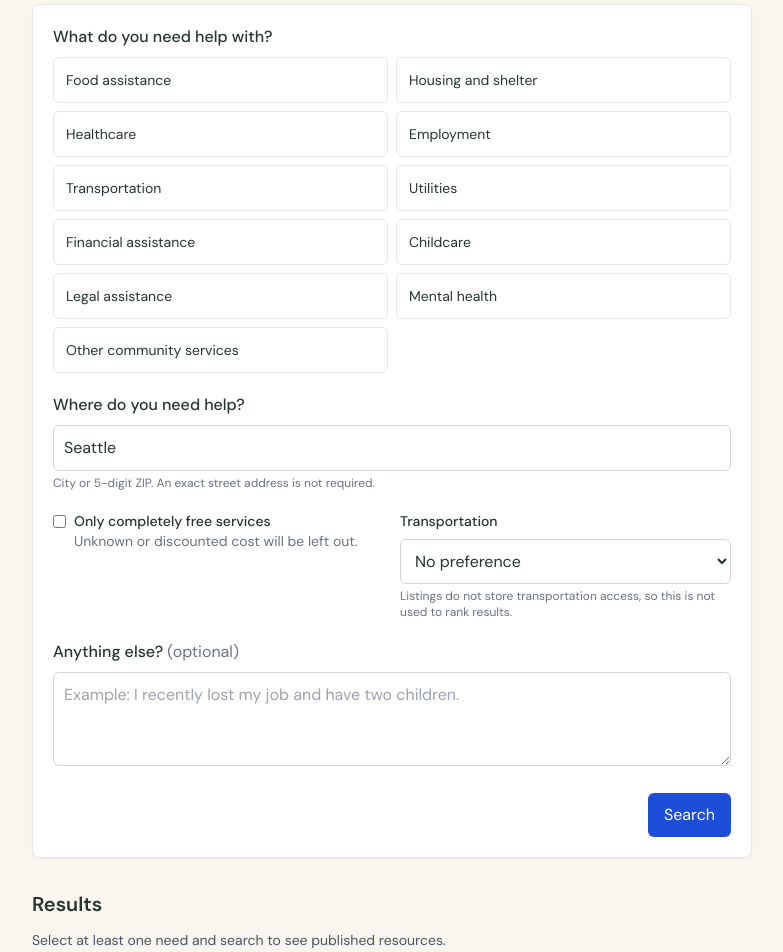
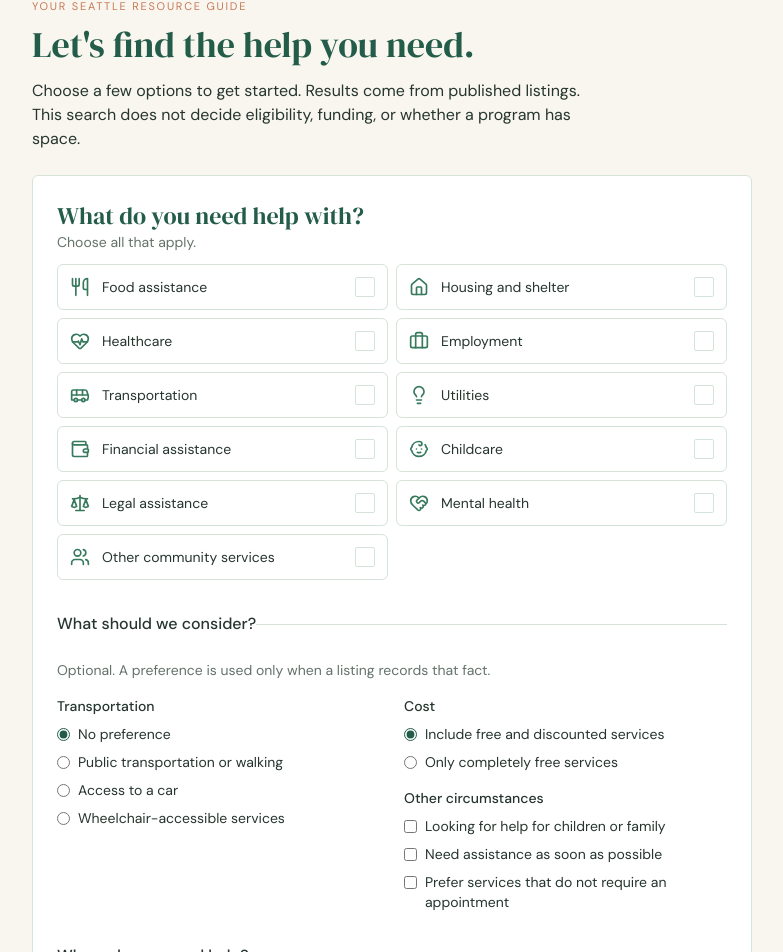
Before and after one commit to sophiaji2025/dubhacks, a Next.js app: page / in a window 1280 px wide. Shown: the part 142-1094 px from the top of the page, without its empty margins (248-1031 px from the left). Built offline with nearby package versions, Linux system fonts and the light colour scheme.

Commit message:
Keep the community green search page after the results merge.
The homepage, form, and cards stay on the cream and forest guide, and search still goes through the shared match client. Icons no longer come from lucide-react.

Co-authored-by: sophiaji2025 <sophiaji2025@users.noreply.github.com>

```diff
--- a/src/components/ResourceCard.tsx
+++ b/src/components/ResourceCard.tsx
@@ -1,61 +1,125 @@
-import type { RankedMatch } from '../lib/matching'
+import type { ReactNode } from 'react'
+import CategoryIcon from './CategoryIcon'
 
-function displayValue(value: string | null | undefined): string {
-  return value && value.trim() ? value : 'Unknown'
+type ResourceView = {
+  id: string
+  name: string
+  description: string | null
+  category: string | null
+  cost: string | null
+  address: string | null
+  city: string | null
+  service_area: string | null
+  zip_codes: string[] | null
+  eligibility: string | null
+  contact: string | null
+  source_url: string | null
+  application_instructions: string | null
+  last_verified: string | null
 }
 
-export default function ResourceCard({ match }: { match: RankedMatch }) {
-  const { resource, score, reasons } = match
-  const sourceHref = resource.source_url && /^https?:\/\//i.test(resource.source_url)
-    ? resource.source_url
-    : null
+export type ResourceMatchView = {
+  resource: ResourceView
+  reasons: string[]
+}
+
+function known(value: string | null | undefined): value is string {
+  return typeof value === 'string' && value.trim().length > 0
+}
+
+function Unknown() {
+  return <span className="text-muted">Unknown</span>
+}
+
+function Field({ label, children }: { label: string; children: ReactNode }) {
+  return (
+    <div>
+      <dt className="inline font-medium text-charcoal">{label}: </dt>
+      <dd className="inline">{children}</dd>
+    </div>
+  )
+}
+
+function placeLine(resource: ResourceView): string | null {
+  const parts: string[] = []
+  if (known(resource.service_area)) parts.push(resource.service_area.trim())
+  else if (known(resource.city)) parts.push(resource.city.trim())
+  if (known(resource.address)) parts.push(resource.address.trim())
+  if (resource.zip_codes && resource.zip_codes.length > 0) {
+    parts.push(`ZIPs ${resource.zip_codes.join(', ')}`)
+  }
+  return parts.length > 0 ? parts.join(' · ') : null
+}
+
+function isHttpUrl(value: string): boolean {
+  return /^https?:\/\//i.test(value.trim())
+}
+
+function OfficialLink({ href }: { href: string | null }) {
+  if (!known(href) || !isHttpUrl(href)) return <Unknown />
+  const url = href.trim()
+  return (
+    <a className="link" href={url} target="_blank" rel="noopener noreferrer">
+      Official website
+    </a>
+  )
+}
+
+function SourceLink({ href }: { href: string | null }) {
+  if (!known(href) || !isHttpUrl(href)) return <Unknown />
+  const url = href.trim()
+  return (
+    <a className="link break-all" href={url} target="_blank" rel="noopener noreferrer">
+      {url}
+    </a>
+  )
+}
+
+function ContactValue({ contact }: { contact: string | null }) {
+  if (!known(contact)) return <Unknown />
+  const value = contact.trim()
+  const phone = value.match(/\(?\d{3}\)?[-.\s]?\d{3}[-.\s]?\d{4}/)
+  if (phone) {
+    const digits = phone[0].replace(/\D/g, '')
+    return <a className="link" href={`tel:+1${digits}`}>{value}</a>
+  }
+  if (value.includes('@')) {
+    return <a className="link" href={`mailto:${value}`}>{value}</a>
+  }
+  return <>{value}</>
+}
+
+export default function ResourceCard({ match }: { match: ResourceMatchView }) {
+  const { resource, reasons } = match
+  const place = placeLine(resource)
+  const category = known(resource.category) ? resource.category : null
 
   return (
-    <article className="p-5 bg-white rounded-lg shadow-sm border border-gray-200">
-      <header className="flex flex-col sm:flex-row sm:justify-between sm:items-start gap-2">
-        <div>
-          <h3 className="text-lg font-semibold">{resource.name}</h3>
-          <p className="text-sm text-gray-600">{displayValue(resource.category)}</p>
-        </div>
-        <p className="text-xs text-gray-500 sm:text-right">
-          Relevance {score}
-          <span className="block">Based on listed fields only</span>
-        </p>
-      </header>
-
-      <p className="mt-3 text-sm text-gray-700">{displayValue(resource.description)}</p>
-
-      <dl className="mt-4 grid grid-cols-1 sm:grid-cols-2 gap-2 text-sm text-gray-700">
-        <div><dt className="font-medium text-gray-900">Cost</dt><dd>{displayValue(resource.cost)}</dd></div>
-        <div><dt className="font-medium text-gray-900">City / service area</dt><dd>{displayValue(resource.city)}</dd></div>
-        <div><dt className="font-medium text-gray-900">Address</dt><dd>{displayValue(resource.address)}</dd></div>
-        <div><dt className="font-medium text-gray-900">Contact</dt><dd>{displayValue(resource.contact)}</dd></div>
-        <div className="sm:col-span-2">
-          <dt className="font-medium text-gray-900">Eligibility notes</dt>
-          <dd>{displayValue(resource.eligibility)}. This is not a decision that you qualify.</dd>
-        </div>
-        <div>
-          <dt className="font-medium text-gray-900">Last verified</dt>
-          <dd>{displayValue(resource.last_verified)}</dd>
-        </div>
-        <div>
-          <dt className="font-medium text-gray-900">Source</dt>
-          <dd>
-            {sourceHref ? (
-              <a className="text-blue-700 underline" href={sourceHref} target="_blank" rel="noreferrer">
-                Official site
-              </a>
-            ) : (
-              'Unknown'
-            )}
-          </dd>
-        </div>
+    <article className="panel p-5">
+      <p className="flex items-center gap-2 text-sm text-muted">
+        {category ? <CategoryIcon category={category} className="h-4 w-4 text-leaf" /> : null}
+        <span>{category ?? 'Category unknown'}{place ? ` · ${place}` : ''}</span>
+      </p>
+      <h3 className="mt-1 font-serif text-2xl text-forest">{resource.name}</h3>
+      <p className="mt-3 text-sm text-charcoal">
+        <span className="font-medium">Cost: </span>
+        {known(resource.cost) ? resource.cost : <Unknown />}
+      </p>
+      <p className="mt-3 text-sm leading-6 text-charcoal">
+        {known(resource.description) ? resource.description : <Unknown />}
+      </p>
+      <dl className="mt-4 space-y-1 text-sm text-charcoal">
+        <Field label="Eligibility">{known(resource.eligibility) ? resource.eligibility : <Unknown />}</Field>
+        <Field label="Contact"><ContactValue contact={resource.contact} /></Field>
+        <Field label="How to apply">{known(resource.application_instructions) ? resource.application_instructions : <Unknown />}</Field>
+        <Field label="Official website"><OfficialLink href={resource.source_url} /></Field>
+        <Field label="Source"><SourceLink href={resource.source_url} /></Field>
+        <Field label="Last verified">{known(resource.last_verified) ? resource.last_verified : <Unknown />}</Field>
       </dl>
-
       {reasons.length > 0 && (
-        <div className="mt-4">
-          <h4 className="text-sm font-medium">Why this was listed</h4>
-          <ul className="mt-1 list-disc pl-5 text-sm text-gray-600 space-y-1">
+        <div className="mt-4 rounded-md bg-sage px-3 py-3">
+          <p className="text-sm font-medium text-forest">Why this may help</p>
+          <ul className="mt-1 list-disc space-y-1 pl-5 text-sm text-charcoal">
             {reasons.map((reason) => (
               <li key={reason}>{reason}</li>
             ))}
--- a/src/components/SearchForm.tsx
+++ b/src/components/SearchForm.tsx
@@ -1,6 +1,17 @@
+import { ArrowRight } from './Icon'
 import { FormEvent, useState } from 'react'
-import { RESOURCE_CATEGORIES } from '../lib/categories'
-import type { SearchPayload } from '../lib/matchClient'
+import CategoryChoices from './CategoryChoices'
+
+export type SearchPayload = {
+  categories: string[]
+  location: string
+  text: string
+  freeOnly: boolean
+  transportation?: string
+  childrenOrFamily: boolean
+  asSoonAsPossible: boolean
+  noAppointment: boolean
+}
 
 const TRANSPORTATION_OPTIONS = [
   { value: '', label: 'No preference' },
@@ -20,6 +31,9 @@ export default function SearchForm({ loading, onSearch }: SearchFormProps) {
   const [text, setText] = useState('')
   const [freeOnly, setFreeOnly] = useState(false)
   const [transportation, setTransportation] = useState('')
+  const [childrenOrFamily, setChildrenOrFamily] = useState(false)
+  const [asSoonAsPossible, setAsSoonAsPossible] = useState(false)
+  const [noAppointment, setNoAppointment] = useState(false)
   const [formError, setFormError] = useState<string | null>(null)
 
   const toggle = (category: string) => {
@@ -30,7 +44,7 @@ export default function SearchForm({ loading, onSearch }: SearchFormProps) {
     ))
   }
 
-  const submit = (event: FormEvent) => {
+  const submit = (event: FormEvent<HTMLFormElement>) => {
     event.preventDefault()
     if (selected.length === 0) {
       setFormError('Select at least one kind of help.')
@@ -48,98 +62,106 @@ export default function SearchForm({ loading, onSearch }: SearchFormProps) {
       text: text.trim(),
       freeOnly,
       transportation: transportation || undefined,
+      childrenOrFamily,
+      asSoonAsPossible,
+      noAppointment,
     })
   }
 
   return (
-    <form onSubmit={submit} className="bg-white p-5 rounded-lg shadow-sm border border-gray-200" noValidate>
+    <form onSubmit={submit} className="panel p-4 sm:p-6" noValidate>
       <fieldset>
-        <legend className="block font-medium mb-2">What do you need help with?</legend>
-        <div className="grid grid-cols-1 sm:grid-cols-2 gap-2">
-          {RESOURCE_CATEGORIES.map((category) => {
-            const active = selected.includes(category)
-            return (
-              <button
-                type="button"
-                key={category}
-                onClick={() => toggle(category)}
-                aria-pressed={active}
-                className={`text-left p-3 border rounded-md text-sm ${active ? 'bg-blue-50 border-blue-400 text-blue-900' : 'bg-white border-gray-200 hover:border-gray-400'}`}
-              >
-                {category}
-              </button>
-            )
-          })}
+        <legend className="font-serif text-2xl text-forest">What do you need help with?</legend>
+        <p className="note mb-3">Choose all that apply.</p>
+        <CategoryChoices selected={selected} onToggle={toggle} />
+      </fieldset>
+
+      <fieldset className="mt-8 border-t border-line pt-6">
+        <legend className="font-medium text-charcoal">What should we consider?</legend>
+        <p className="note mb-4">Optional. A preference is used only when a listing records that fact.</p>
+
+        <div className="grid gap-6 sm:grid-cols-2">
+          <div className="space-y-2">
+            <p className="text-sm font-medium">Transportation</p>
+            {TRANSPORTATION_OPTIONS.map((option) => (
+              <label key={option.label} className="flex items-start gap-2 text-sm">
+                <input
+                  type="radio"
+                  name="transportation"
+                  value={option.value}
+                  checked={transportation === option.value}
+                  onChange={() => setTransportation(option.value)}
+                  className="mt-1"
+                />
+                <span>{option.label}</span>
+              </label>
+            ))}
+          </div>
+
+          <div className="space-y-4">
+            <div className="space-y-2">
+              <p className="text-sm font-medium">Cost</p>
+              <label className="flex items-start gap-2 text-sm">
+                <input type="radio" name="cost" checked={!freeOnly} onChange={() => setFreeOnly(false)} className="mt-1" />
+                <span>Include free and discounted services</span>
+              </label>
+              <label className="flex items-start gap-2 text-sm">
+                <input type="radio" name="cost" checked={freeOnly} onChange={() => setFreeOnly(true)} className="mt-1" />
+                <span>Only completely free services</span>
+              </label>
+            </div>
+            <div className="space-y-2">
+              <p className="text-sm font-medium">Other circumstances</p>
+              <label className="flex items-start gap-2 text-sm">
+                <input type="checkbox" checked={childrenOrFamily} onChange={(event) => setChildrenOrFamily(event.target.checked)} className="mt-1" />
+                <span>Looking for help for children or family</span>
+              </label>
+              <label className="flex items-start gap-2 text-sm">
+                <input type="checkbox" checked={asSoonAsPossible} onChange={(event) => setAsSoonAsPossible(event.target.checked)} className="mt-1" />
+                <span>Need assistance as soon as possible</span>
+              </label>
+              <label className="flex items-start gap-2 text-sm">
+                <input type="checkbox" checked={noAppointment} onChange={(event) => setNoAppointment(event.target.checked)} className="mt-1" />
+                <span>Prefer services that do not require an appointment</span>
+              </label>
+            </div>
+          </div>
         </div>
       </fieldset>
 
-      <div className="mt-5">
+      <div className="mt-8">
         <label htmlFor="location" className="block font-medium mb-2">Where do you need help?</label>
         <input
           id="location"
           value={location}
           onChange={(event) => setLocation(event.target.value)}
-          placeholder="Seattle or 98101"
-          autoComplete="postal-code"
-          className="w-full border border-gray-300 p-2.5 rounded-md"
+          placeholder="Seattle or 98105"
+          required
+          className="field"
         />
-        <p className="mt-1 text-xs text-gray-500">City or 5-digit ZIP. An exact street address is not required.</p>
+        <p className="note mt-1">City or ZIP code. A street address is not required.</p>
       </div>
 
-      <div className="mt-5 grid grid-cols-1 sm:grid-cols-2 gap-4">
-        <label className="flex items-start gap-2 text-sm">
-          <input
-            type="checkbox"
-            checked={freeOnly}
-            onChange={(event) => setFreeOnly(event.target.checked)}
-            className="mt-1"
-          />
-          <span>
-            <span className="font-medium">Only completely free services</span>
-            <span className="block text-gray-500">Unknown or discounted cost will be left out.</span>
-          </span>
-        </label>
-
-        <div>
-          <label htmlFor="transportation" className="block font-medium mb-2 text-sm">Transportation</label>
-          <select
-            id="transportation"
-            value={transportation}
-            onChange={(event) => setTransportation(event.target.value)}
-            className="w-full border border-gray-300 p-2.5 rounded-md bg-white"
-          >
-            {TRANSPORTATION_OPTIONS.map((option) => (
-              <option key={option.value || 'none'} value={option.value}>{option.label}</option>
-            ))}
-          </select>
-          <p className="mt-1 text-xs text-gray-500">Listings do not store transportation access, so this is not used to rank results.</p>
-        </div>
-      </div>
-
-      <div className="mt-5">
-        <label htmlFor="details" className="block font-medium mb-2">Anything else? <span className="font-normal text-gray-500">(optional)</span></label>
+      <div className="mt-6">
+        <label htmlFor="details" className="block font-medium mb-2">Anything else? <span className="font-normal text-muted">(optional)</span></label>
         <textarea
           id="details"
           value={text}
           onChange={(event) => setText(event.target.value)}
-          className="w-full border border-gray-300 p-2.5 rounded-md"
+          className="field"
           rows={3}
-          maxLength={2000}
           placeholder="Example: I recently lost my job and have two children."
         />
       </div>
 
       {formError && (
-        <p role="alert" className="mt-4 text-sm text-red-700">{formError}</p>
+        <p role="alert" className="alert mt-4">{formError}</p>
       )}
 
-      <div className="mt-5 flex justify-end">
-        <button
-          type="submit"
-          disabled={loading}
-          className="bg-blue-700 text-white px-4 py-2.5 rounded-md disabled:opacity-60"
-        >
-          {loading ? 'Searching…' : 'Search'}
+      <div className="mt-6 flex justify-end">
+        <button type="submit" disabled={loading} className="btn">
+          {loading ? 'Finding resources…' : 'Find local resources'}
+          {loading ? null : <ArrowRight className="h-4 w-4" aria-hidden />}
         </button>
       </div>
     </form>
--- a/src/lib/matchClient.ts
+++ b/src/lib/matchClient.ts
@@ -6,6 +6,9 @@ export type SearchPayload = {
   text: string
   freeOnly: boolean
   transportation?: string
+  childrenOrFamily?: boolean
+  asSoonAsPossible?: boolean
+  noAppointment?: boolean
 }
 
 export type MatchSuccess = {
--- a/src/pages/index.tsx
+++ b/src/pages/index.tsx
@@ -1,22 +1,38 @@
 import Head from 'next/head'
 import { useState } from 'react'
-import ResourceCard from '../components/ResourceCard'
-import SearchForm from '../components/SearchForm'
-import { requestMatches, type MatchSuccess, type SearchPayload } from '../lib/matchClient'
+import ResourceCard, { type ResourceMatchView } from '../components/ResourceCard'
+import SearchForm, { type SearchPayload } from '../components/SearchForm'
+import SiteHeader from '../components/SiteHeader'
+import { requestMatches } from '../lib/matchClient'
+
+type MatchSuccess = {
+  count: number
+  matches: ResourceMatchView[]
+  disclaimer?: string
+  action_plan?: string[]
+}
 
 export default function Home() {
   const [loading, setLoading] = useState(false)
   const [error, setError] = useState<string | null>(null)
   const [result, setResult] = useState<MatchSuccess | null>(null)
+  const [query, setQuery] = useState<SearchPayload | null>(null)
   const [hasSearched, setHasSearched] = useState(false)
 
   const onSearch = async (payload: SearchPayload) => {
     setLoading(true)
     setError(null)
+    setResult(null)
+    setQuery(payload)
     setHasSearched(true)
     try {
       const data = await requestMatches(payload)
-      setResult(data)
+      setResult({
+        count: typeof data.count === 'number' ? data.count : 0,
+        matches: Array.isArray(data.matches) ? data.matches : [],
+        disclaimer: data.disclaimer,
+        action_plan: Array.isArray(data.action_plan) ? data.action_plan : [],
+      })
     } catch (err) {
       setResult(null)
       setError(err instanceof Error ? err.message : 'Search failed. Try again.')
@@ -25,47 +41,66 @@ export default function Home() {
     }
   }
 
+  const searchedNeeds = query?.categories.join(', ')
+
   return (
     <div className="min-h-screen px-4 py-8 sm:px-6 max-w-3xl mx-auto">
       <Head>
-        <title>NeighborAid — Find local help</title>
-        <meta name="description" content="Find published Seattle-area community resources for food, housing, healthcare, and more." />
+        <title>NeighborAid — Find help. Take the next step.</title>
+        <meta name="description" content="A Seattle directory of published community resources for food, housing, healthcare, and more." />
       </Head>
 
-      <header className="mb-6">
-        <h1 className="text-3xl font-bold">NeighborAid</h1>
-        <p className="mt-2 text-sm text-gray-600">
-          Choose what you need help with. We search published community listings and explain why each one appeared.
-          This tool does not decide eligibility, funding, or same-day availability.
-        </p>
-      </header>
+      <SiteHeader />
 
-      <SearchForm loading={loading} onSearch={onSearch} />
+      <p className="text-[11px] uppercase tracking-[0.16em] text-terracotta">Your Seattle resource guide</p>
+      <h2 className="mt-2 max-w-xl font-serif text-4xl leading-tight text-forest">Let&apos;s find the help you need.</h2>
+      <p className="mt-3 max-w-xl text-charcoal">
+        Choose a few options to get started. Results come from published listings.
+        This search does not decide eligibility, funding, or whether a program has space.
+      </p>
 
-      <section className="mt-8" aria-live="polite">
-        <h2 className="text-xl font-semibold mb-3">Results</h2>
+      <div className="mt-6">
+        <SearchForm loading={loading} onSearch={onSearch} />
+      </div>
+
+      <section className="mt-10" aria-live="polite">
+        <p className="text-[11px] uppercase tracking-[0.16em] text-leaf">Your search</p>
+        <h2 className="mt-1 font-serif text-3xl text-forest">Places to start</h2>
 
         {!hasSearched && (
-          <p className="text-sm text-gray-600">Select at least one need and search to see published resources.</p>
+          <p className="note mt-3">Select at least one need, then search the published directory.</p>
         )}
 
-        {loading && <p className="text-sm text-gray-600">Searching published listings…</p>}
+        {hasSearched && query && (
+          <p className="note mt-3">
+            Based on {searchedNeeds} in {query.location}.
+          </p>
+        )}
+
+        {query?.asSoonAsPossible && (
+          <p className="mt-3 border-l-2 border-terracotta pl-3 text-sm text-charcoal">
+            You asked for help as soon as possible. Contact the provider before you go. This list cannot confirm space today.
+          </p>
+        )}
+
+        {loading && <p className="note mt-4">Finding resources…</p>}
 
         {error && (
-          <p role="alert" className="text-sm text-red-700 bg-red-50 border border-red-200 rounded-md p-3">{error}</p>
+          <p role="alert" className="alert mt-4">{error}</p>
         )}
 
-        {!loading && result && result.count === 0 && (
-          <div className="text-sm text-gray-700 bg-white border border-gray-200 rounded-md p-4">
-            <p>No published listings matched those selections.</p>
-            {result.notice && <p className="mt-2 text-gray-600">{result.notice}</p>}
-            <p className="mt-2 text-gray-600">Try another category, turn off the free-only filter, or confirm the city or ZIP. If this keeps happening, the directory may be empty or the database may not be connected.</p>
+        {!loading && result && result.matches.length === 0 && (
+          <div className="panel mt-4 p-4 text-sm text-charcoal">
+            <p>We couldn&apos;t find a close match.</p>
+            <p className="note mt-2">Try another category, turn off the free-only filter, or use a different city or ZIP.</p>
           </div>
         )}
 
-        {!loading && result && result.count > 0 && (
-          <div className="space-y-4">
-            <p className="text-sm text-gray-600">{result.count} published listing{result.count === 1 ? '' : 's'}.</p>
+        {!loading && result && result.matches.length > 0 && (
+          <div className="mt-4 space-y-4">
+            <p className="note">
+              {result.matches.length} published listing{result.matches.length === 1 ? '' : 's'}.
+            </p>
             {result.matches.map((match) => (
               <ResourceCard key={match.resource.id || match.resource.name} match={match} />
             ))}
@@ -73,9 +108,9 @@ export default function Home() {
         )}
 
         {result?.action_plan && result.action_plan.length > 0 && (
-          <div className="mt-8">
-            <h3 className="text-lg font-semibold mb-2">Suggested next steps</h3>
-            <ol className="list-decimal pl-5 space-y-1 text-sm text-gray-700">
+          <div className="mt-8 rounded-md border border-line bg-sage p-4 sm:p-5">
+            <h3 className="font-serif text-2xl text-forest">What to do next</h3>
+            <ol className="mt-3 list-decimal space-y-2 pl-5 text-sm text-charcoal">
               {result.action_plan.map((step) => (
                 <li key={step}>{step}</li>
               ))}
@@ -84,7 +119,7 @@ export default function Home() {
         )}
 
         {result?.disclaimer && (
-          <p className="mt-6 text-xs text-gray-500">{result.disclaimer}</p>
+          <p className="note mt-6">{result.disclaimer}</p>
         )}
       </section>
     </div>
```
